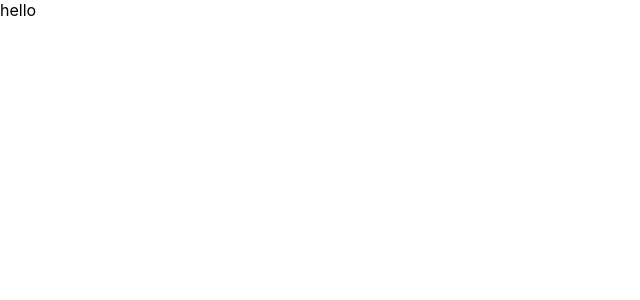
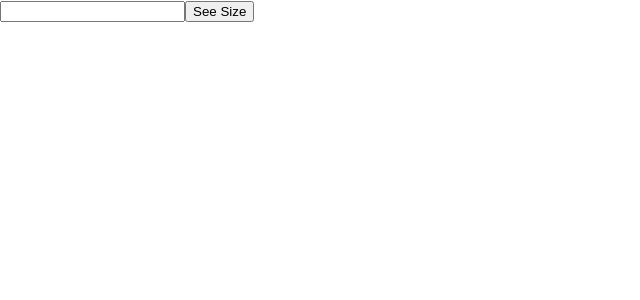
Before and after one commit to victorchapman/animal-population-project, a React (Create React App) app: page / in a window 1280 px wide. Shown: the top 300 px of the page, without its empty margins (0-640 px from the left). Built offline with nearby package versions, Linux system fonts and the light colour scheme.

Commit message:
Got class to work and got form started.

```diff
--- a/src/components/AnimalForm.jsx
+++ b/src/components/AnimalForm.jsx
@@ -1,7 +1,21 @@
-import React from 'react';
+import React, { useState } from 'react';
 
 const AnimalForm = () => {
-  return <div>hello</div>;
+  const [month, setMonth] = useState(0);
+
+  const updateMonths = (e) => {
+    setMonth(e.target.value);
+    console.log(month);
+  };
+
+  const getLitterSize = () => {};
+
+  return (
+    <div>
+      <input onChange={updateMonths} type="text" />
+      <button onClick={getLitterSize}>See Size</button>
+    </div>
+  );
 };
 
 export default AnimalForm;
```
